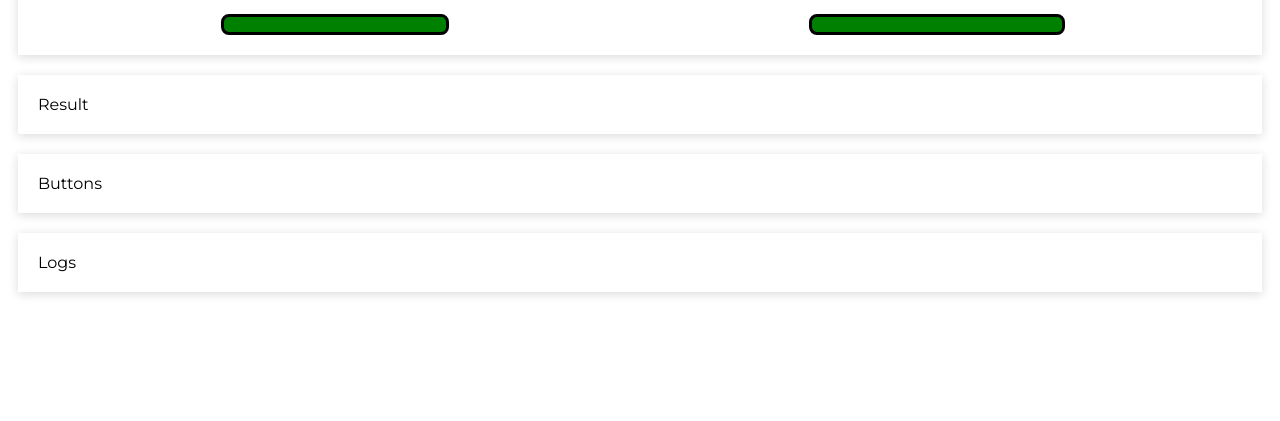
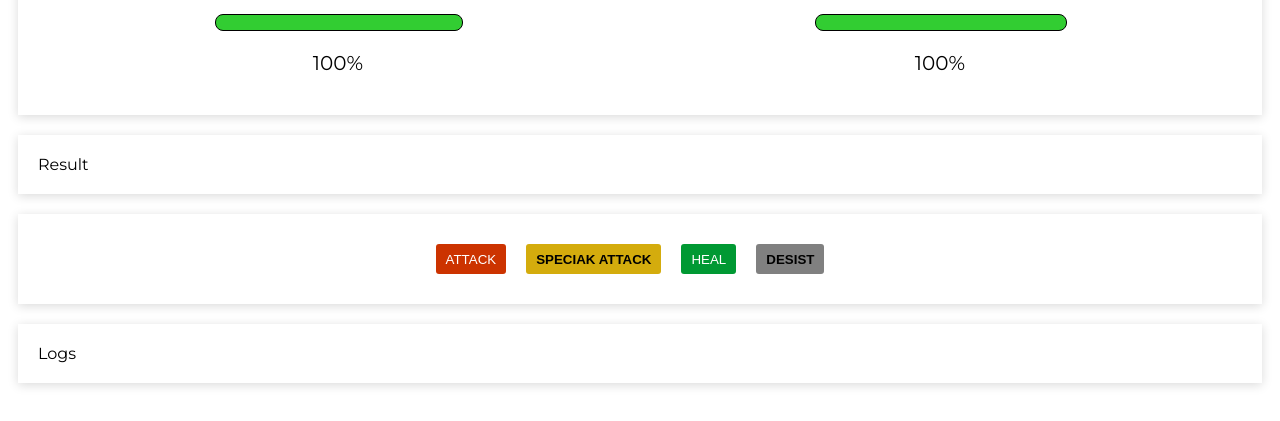
Before and after one commit to artursantiago/Dragon-Slayer, a plain HTML site: page index.html in a window 1280 px wide. Shown: the part 379-800 px from the top of the page. Drawn offline with nearby package versions, Linux system fonts and the light colour scheme.

Commit message:
adding buttons and percentage life number

```diff
--- a/index.html
+++ b/index.html
@@ -15,22 +15,25 @@
                 <div class="knight">
                     <img src="characters/knight.gif" alt="kinght gif">
                     <p>Knight</p>
-                    <div class="life-box">
-                        <div class="life"></div>
-                    </div>
+                    <div class="life-box"></div>
+                    <p class="life-percentage">100%</p>
                 </div>
                 <div class="dragon">
                     <img src="characters/dragon.gif" alt="dragon gif">
                     <p>Dragon</p>
-                    <div class="life-box">
-                        <div class="life"></div>
-                    </div>
+                    <div class="life-box"></div>
+                    <p class="life-percentage">100%</p>
                 </div>
             </div>
+        </div>
 
+        <div class="panel result"> Result </div>
+        <div class="panel buttons">
+            <button class="btn attack"> ATTACK </button>
+            <button class="btn special-attack"> SPECIAK ATTACK</button>
+            <button class="btn heal"> HEAL </button>
+            <button class="btn desist"> DESIST </button>
         </div>
-        <div class="panel result"> Result </div>
-        <div class="panel buttons"> Buttons </div>
         <div class="panel logs"> Logs </div>
     </div>
     <script src="app.js"></script>
--- a/style.css
+++ b/style.css
@@ -26,8 +26,8 @@ html {
 }
 
 .knight img {
-    height: 100px;
-    padding-top: 150px;
+    height: 120px;
+    padding-top: 130px;
     padding-left: 50px;
     padding-right: 50px;
 }
@@ -41,12 +41,49 @@ html {
     transform: scaleX(-1);
 }
 
-/* Life Box */
+/* Life */
 
 .life-box {
-    border: 3px solid black;
+    border: 1px solid black;
     border-radius: 8px;
     height: 15px;
     width: 100%;
-    background-color: green;
+    background-color: #32cd32;
 }
+
+.life-percentage {
+    font-size: 20px;
+}
+
+/* Buttons */
+
+.buttons{
+    padding: 30px 0 30px 0;
+    display: flex;
+    justify-content: center;
+}
+.btn{
+    border: none;
+    border-radius: 3px;
+    height: 30px;
+    padding: 0 10px 0 10px;
+    margin-right: 20px;
+}
+.attack {
+    background-color: #cc3300;
+    color: white;
+}
+.special-attack {
+    background-color: #D4AC0D;
+    color: black;
+    font-weight: bold;
+}
+.heal{
+    background-color: #009933;
+    color: white;
+}
+.desist{
+    background-color: grey;
+    color: black;
+    font-weight: bold;
+}
```
